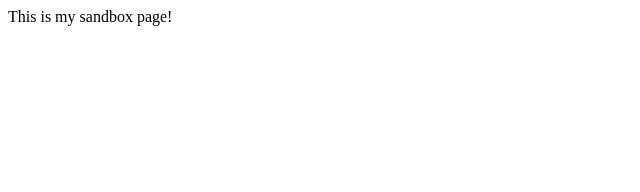
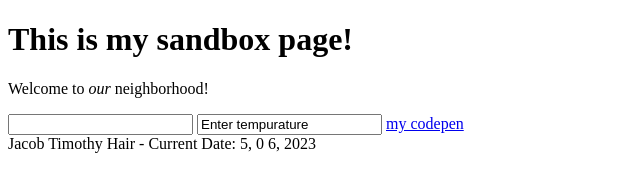
Before and after one commit to Jakehair/wdd230, a plain HTML site: page wk1/sandbox/index.html in a window 1280 px wide. Shown: the whole page, without its empty margins (0-640 px from the left). Drawn offline with Linux system fonts and the light colour scheme.

Commit message:
completed app.js

```diff
--- a/wk1/sandbox/index.html
+++ b/wk1/sandbox/index.html
@@ -4,9 +4,16 @@
     <meta charset="UTF-8" />
     <meta http-equiv="X-UA-Compatible" content="IE=edge" />
     <meta name="viewport" content="width=device-width, initial-scale=1.0" />
-    <title>Document</title>
+    <title>©️Jacob Hair</title>
   </head>
   <body>
-    This is my sandbox page!
+    <h1>This is my sandbox page!</h1>
+    <p></p>
+    <input type="text" id="q" />
+    <input type="text" id="temp" />
+    <a href="https://codepen.io/Jakehair/pen/JjBRXaQ">my codepen</a>
+    <footer id="today"><span> Hey! this is a span tag.</span></footer>
+
+    <script src="scripts/app.js"></script>
   </body>
 </html>
--- /dev/null
+++ b/wk1/sandbox/scripts/app.js
@@ -0,0 +1,25 @@
+const d = new Date();
+const dayName = d.getDay();
+const monthName = d.getMonth();
+const year = d.getFullYear();
+
+const today = document.querySelector('#today')
+
+today.textContent = `Jacob Timothy Hair - Current Date: ${dayName}, ${monthName} ${d.getDate()}, ${year}`;
+
+let quantity = document.querySelector('#q').value;
+
+document.querySelector('p').innerHTML = `Welcome to <em>our</em> neighborhood!`
+
+function getTemperature(temperature){
+    return temperature;
+}
+let temp = 'Enter tempurature'
+document.querySelector(`#temp`).value = getTemperature(temp);
+
+const divs = document.querySelectorAll('div')
+
+
+let citynames = ["New York","Sacramento","Cleveland","South Bend","Tampa Bay","Corpus Christi"];
+
+let filterC = citynames.filter(city => city.charAt(0) === 'C');
```
Also changed, not shown: wk1/sandbox/scripts/applied.js (deleted).
